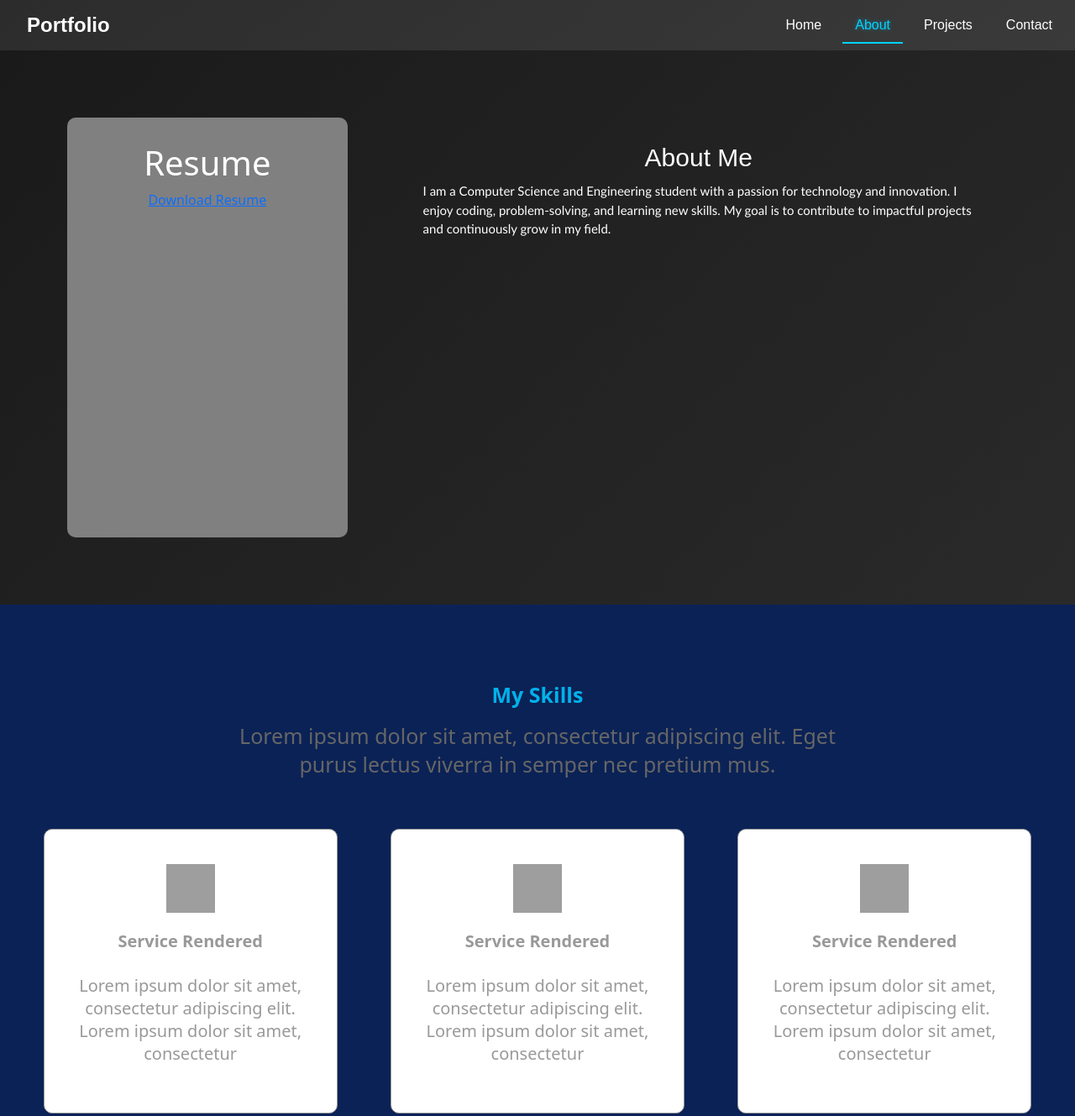
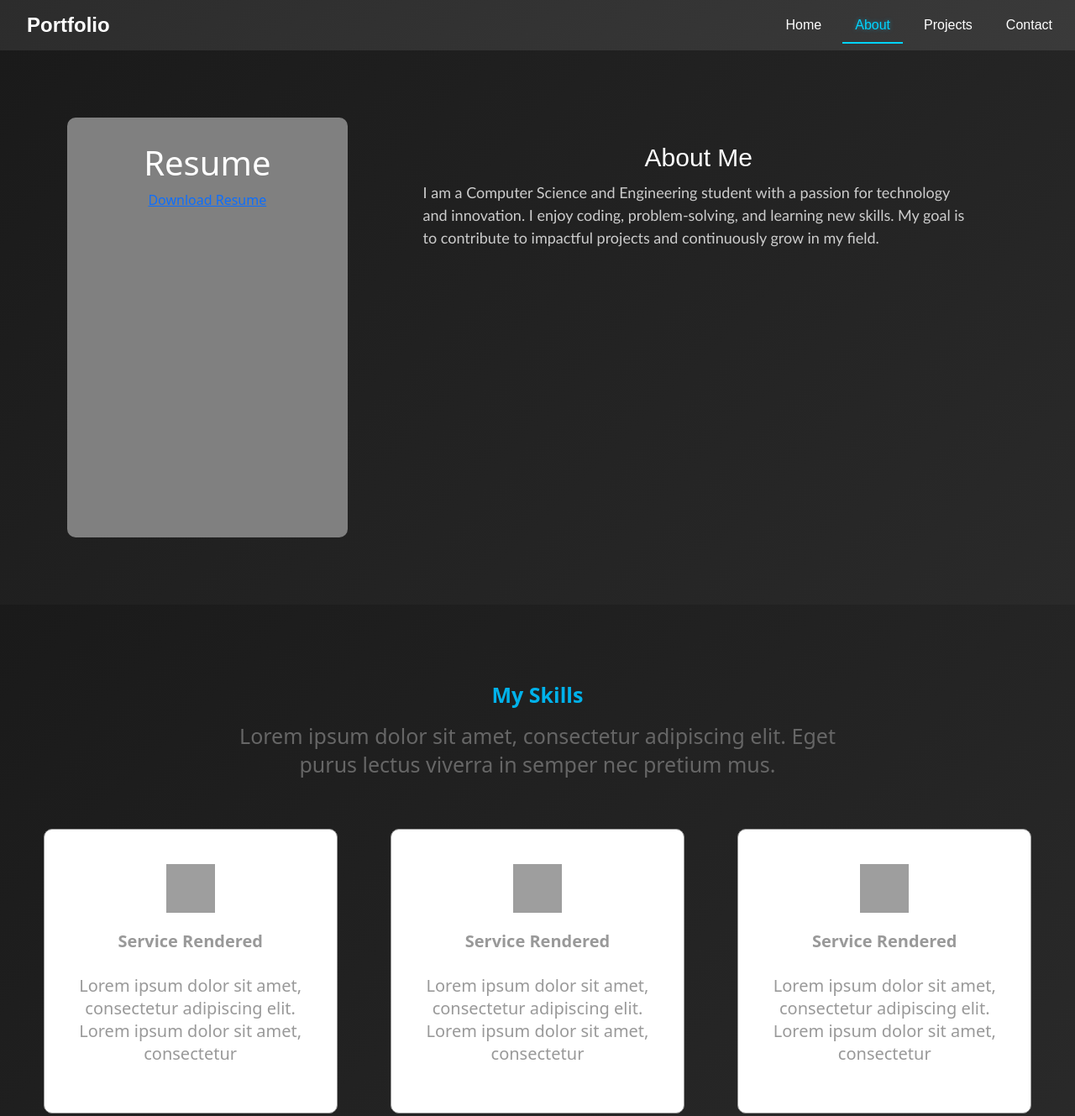
Before and after one commit to joswinshaju04/Portfolio, a plain HTML site: page aboutme.html in a window 1280 px wide. Shown: the whole page at 84% size. Drawn offline with nearby package versions, Linux system fonts and the light colour scheme; grey boxes are pictures that could not be loaded; a script that the page names is missing.

Commit message:
changed background

```diff
--- a/styles.css
+++ b/styles.css
@@ -25,7 +25,8 @@
     margin-top: 60px;
     text-align: left;
     font-size: 20px;
-    font-family:'Trebuchet MS', 'Lucida Sans Unicode', 'Lucida Grande', 'Lucida Sans', Arial, sans-serif
+    font-family:'Trebuchet MS', 'Lucida Sans Unicode', 'Lucida Grande', 'Lucida Sans', Arial, sans-serif;
+    color: #cccccc;
 }
 .button{
     margin: 10px;
@@ -70,9 +71,10 @@
 }
 .about-me-text{
     text-align: left;
-    font-size: 15px;
+    font-size: 18px;
     font-family:'Trebuchet MS', 'Lucida Sans Unicode', 'Lucida Grande', 'Lucida Sans', Arial, sans-serif;
     margin: 10px;
+    color: #cccccc;
 }
 .project-bg-container{
     background: linear-gradient(135deg, #1a1a1a 0%, #2a2a2a 100%);
@@ -194,7 +196,7 @@
     font-size:30px;
 }
 .skills-container {
-    background-color: #0b2256;
+    background: linear-gradient(135deg, #1a1a1a 0%, #2a2a2a 100%);
     color: white;
 
 }
```
